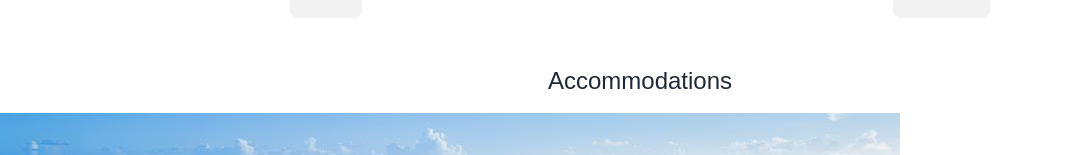
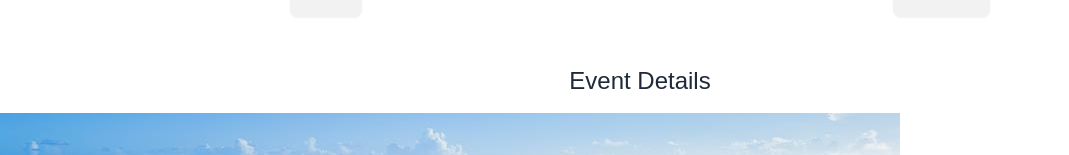
Before and after one commit to JaredHolzman/wedding-website, a React (Vite) app: page / in a window 1280 px wide. Shown: the part 467-622 px from the top of the page, without its empty margins (0-1069 px from the left). Built offline with nearby package versions, Linux system fonts and the light colour scheme.

Commit message:
Rename to DetailsSection.

```diff
--- a/src/App.jsx
+++ b/src/App.jsx
@@ -1,7 +1,7 @@
 import RoomsSection from "./RoomsSection";
 import BookingSection from "./BookingSection";
 import LandingSection from "./LandingSection";
-import LocationSection from "./LocationSection";
+import DetailsSection from "./DetailsSection";
 import FAQSection from "./FAQSection";
 
 import heart from "./assets/heart.svg";
@@ -11,7 +11,7 @@ function App() {
     <>
       <main className="w-full text-center">
         <LandingSection />
-        <LocationSection />
+        <DetailsSection />
         <BookingSection />
         <RoomsSection />
         <FAQSection />
--- a/src/LocationSection.jsx
+++ b/src/DetailsSection.jsx
@@ -1,9 +1,9 @@
 import majesticMirage from "./assets/majestic-mirage.jpg";
 
-export default function LocationSection() {
+export default function DetailsSection() {
   return (
     <section className="mb-4 grid w-full">
-      <h2 className="mb-4 text-2xl">Accommodations</h2>
+      <h2 className="mb-4 text-2xl">Event Details</h2>
       <img src={majesticMirage} />
       <div className="m-6">
         <p>
```
